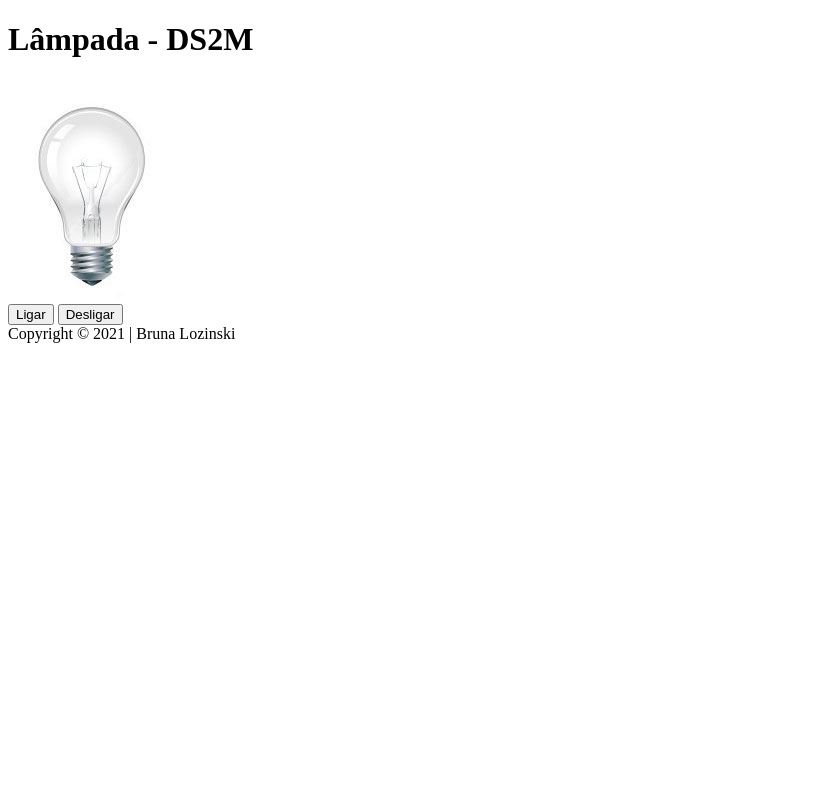
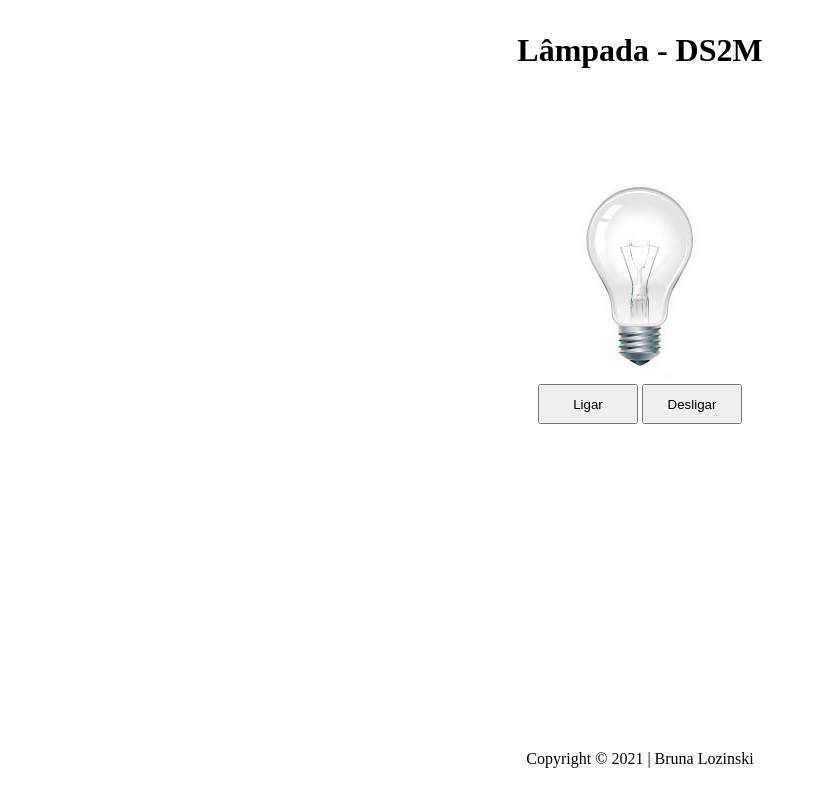
Before and after one commit to brunalozinski/lampada-ds2m, a plain HTML site: page index.html in a window 1280 px wide. Shown: the whole page, without its empty margins (0-817 px from the left). Drawn offline with Linux system fonts and the light colour scheme.

Commit message:
css completo

```diff
--- a/index.html
+++ b/index.html
@@ -3,6 +3,7 @@
 <head>
     <meta charset="UTF-8">
     <meta name="viewport" content="width=device-width, initial-scale=1.0">
+    <link rel="stylesheet" href="style.css">
     <title>Lâmpada</title>
 </head>
 <body>
--- /dev/null
+++ b/style.css
@@ -0,0 +1,41 @@
+*{
+    margin: 0;
+    padding: 0;
+    box-sizing: border-box;
+}
+
+body{
+    display: flex;
+    width: 100vw;
+    height: 100vh;
+    flex-direction: column;
+    justify-content: center;
+    align-items: center;
+}
+
+header{
+    height: 100px;
+    display: flex;
+    justify-content: center;
+    align-items: center;
+}
+
+main{
+    flex-grow: 1;
+    display: flex;
+    flex-direction: column;
+    align-items: center;
+    margin-top: 60px;
+}
+
+button{
+    width: 100px;
+    height: 40px;
+    cursor: pointer;
+}
+
+footer{
+    height: 50px;
+    justify-content: center;
+    align-items: flex-start;
+}
```
